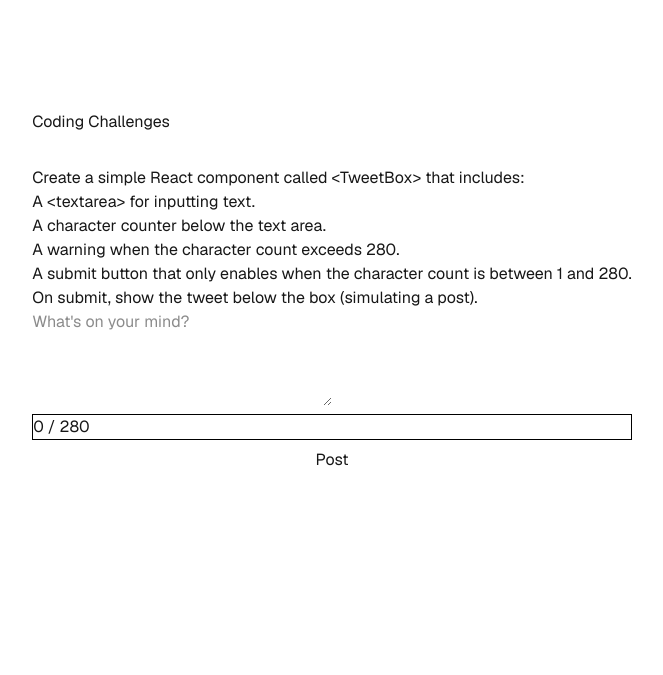
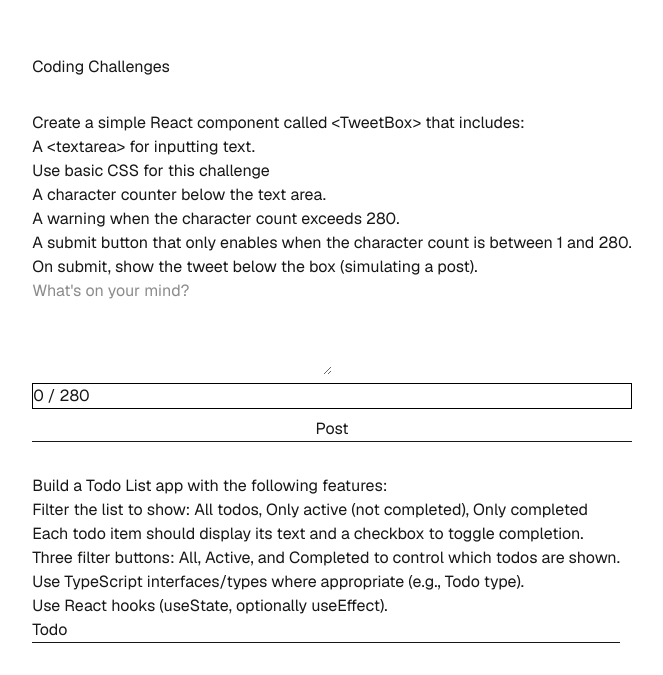
Before and after one commit to Wildelyssa/Coding-Challenges, a Next.js app: page / in a window 1280 px wide. Shown: the part 109-784 px from the top of the page, without its empty margins (308-971 px from the left). Built offline with nearby package versions, Linux system fonts and the light colour scheme.

Commit message:
add wrapper component and types

```diff
--- a/app/components/ChallengeDetails.tsx
+++ b/app/components/ChallengeDetails.tsx
@@ -1,12 +1,15 @@
 const ChallengeDetails = ({
+  id,
   title,
   requirements,
 }: {
+  id: string;
   title: string;
   requirements: string[];
 }) => {
   return (
-    <div className="flex flex-col">
+    // To do=> use challenge id for navigation references
+    <div id={id} className="flex flex-col">
       <h2>{title}</h2>
       <ul>
         {requirements.map((req, i) => (
--- /dev/null
+++ b/app/components/SolutionComponent.tsx
@@ -0,0 +1,22 @@
+import { IChallengeDetails } from "../data/challengeData";
+import ChallengeDetails from "./ChallengeDetails";
+
+// To do=>
+// add styling for challenge wrapper
+
+const SolutionComponent = ({
+  id,
+  title,
+  requirements,
+  solution,
+}: IChallengeDetails) => {
+  return (
+    <div className="flex flex-col">
+      <ChallengeDetails title={title} requirements={requirements} id={id} />
+      {solution()}
+      <hr></hr>
+    </div>
+  );
+};
+
+export default SolutionComponent;
--- /dev/null
+++ b/app/components/solutions/ToDo/ToDoList.tsx
@@ -0,0 +1,7 @@
+import React, { useState } from "react";
+
+const ToDoList = () => {
+  return <div className="">Todo</div>;
+};
+
+export default ToDoList;
--- a/app/data/challengeData.tsx
+++ b/app/data/challengeData.tsx
@@ -1,19 +1,21 @@
 import { ReactNode } from "react";
 import TweetBox from "../components/solutions/TweetBox/TweetBox";
+import ToDoList from "../components/solutions/ToDo/ToDoList";
 
-export type ChallengeDetails = {
+export type IChallengeDetails = {
   id: string;
   title: string;
   requirements: string[];
   solution: () => ReactNode;
 };
 
-export const challenges: ChallengeDetails[] = [
+export const challenges: IChallengeDetails[] = [
   {
-    id: "1",
+    id: "tweet-box",
     title: `Create a simple React component called <TweetBox> that includes:`,
     requirements: [
       `A <textarea> for inputting text.`,
+      "Use basic CSS for this challenge",
       "A character counter below the text area.",
       "A warning when the character count exceeds 280.",
       "A submit button that only enables when the character count is between 1 and 280.",
@@ -21,4 +23,16 @@ export const challenges: ChallengeDetails[] = [
     ],
     solution: () => <TweetBox />,
   },
+  {
+    id: "to-do-list",
+    title: "Build a Todo List app with the following features:",
+    requirements: [
+      "Filter the list to show: All todos, Only active (not completed), Only completed",
+      "Each todo item should display its text and a checkbox to toggle completion.",
+      "Three filter buttons: All, Active, and Completed to control which todos are shown.",
+      "Use TypeScript interfaces/types where appropriate (e.g., Todo type).",
+      "Use React hooks (useState, optionally useEffect).",
+    ],
+    solution: () => <ToDoList />,
+  },
 ];
--- a/app/page.tsx
+++ b/app/page.tsx
@@ -1,8 +1,8 @@
-import ChallengeDetails from "./components/ChallengeDetails";
+import SolutionComponent from "./components/SolutionComponent";
 import { challenges } from "./data/challengeData";
 
-// To do=> Need to style it- mostly to display code for solutions
-// consider how to present them better
+// To do=>
+//  Make navigable tabs or side menu for challenges
 
 export default function Home() {
   return (
@@ -10,13 +10,13 @@ export default function Home() {
       <main className="flex flex-col gap-[32px] row-start-2 items-center sm:items-start">
         <h1>Coding Challenges</h1>
         {challenges.map((challenge, i) => (
-          <div key={i} className="flex flex-col">
-            <ChallengeDetails
-              title={challenge.title}
-              requirements={challenge.requirements}
-            />
-            {challenge.solution()}
-          </div>
+          <SolutionComponent
+            id={challenge.id}
+            title={challenge.title}
+            requirements={challenge.requirements}
+            solution={challenge.solution}
+            key={i}
+          />
         ))}
       </main>
       <footer className="row-start-3 flex gap-[24px] flex-wrap items-center justify-center"></footer>
```
